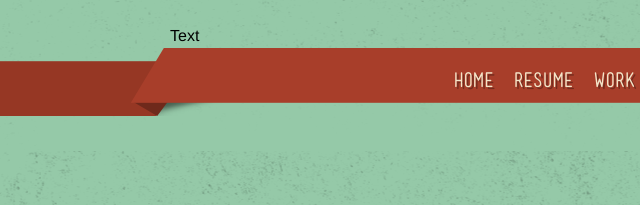
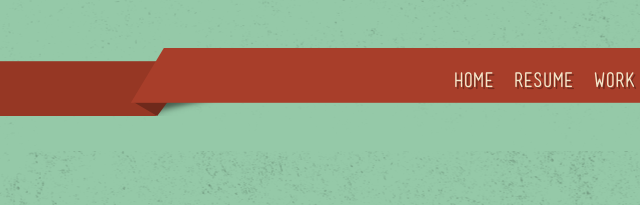
Before and after one commit to michellepai/portfolio, a plain HTML site: page contact.html in a window 1280 px wide. Shown: the top 205 px of the page, 0-640 px from the left. Drawn offline with nearby package versions, Linux system fonts and the light colour scheme; some packages are replaced by stand-ins of ours; files whose address does not match are found by name.

Commit message:
small fix

```diff
--- a/contact.html
+++ b/contact.html
@@ -42,7 +42,6 @@
             <div class="wrapper cf">
                 <div id="logo">
                     <br>
-                    <span onclick="javascript:ATT.modal.showPopup()" style="background-image: url(images/att1716.jpg);">Text</span>
                     <br>
                 </div>
             </div><!-- ENDS header wrapper -->
```
